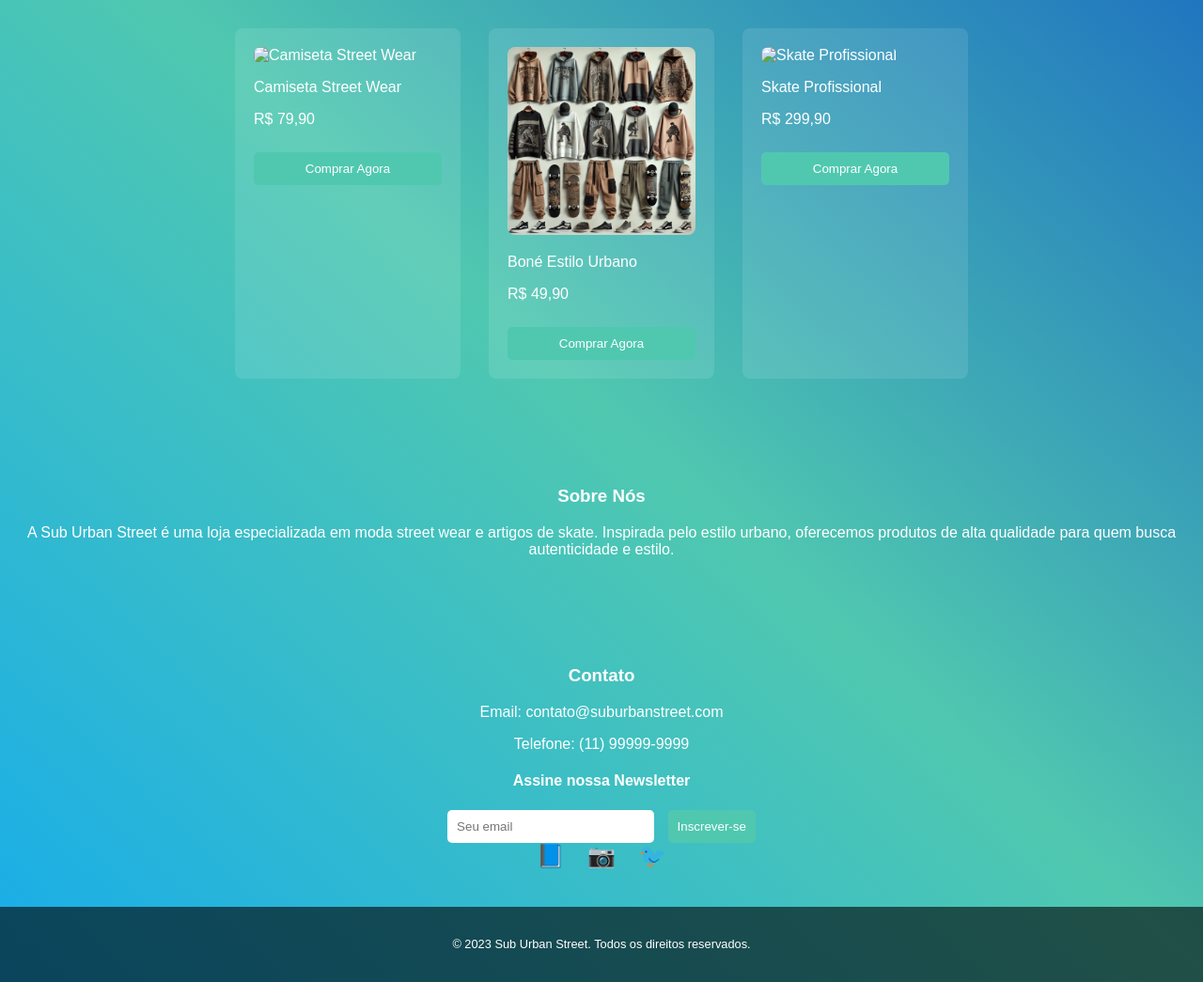
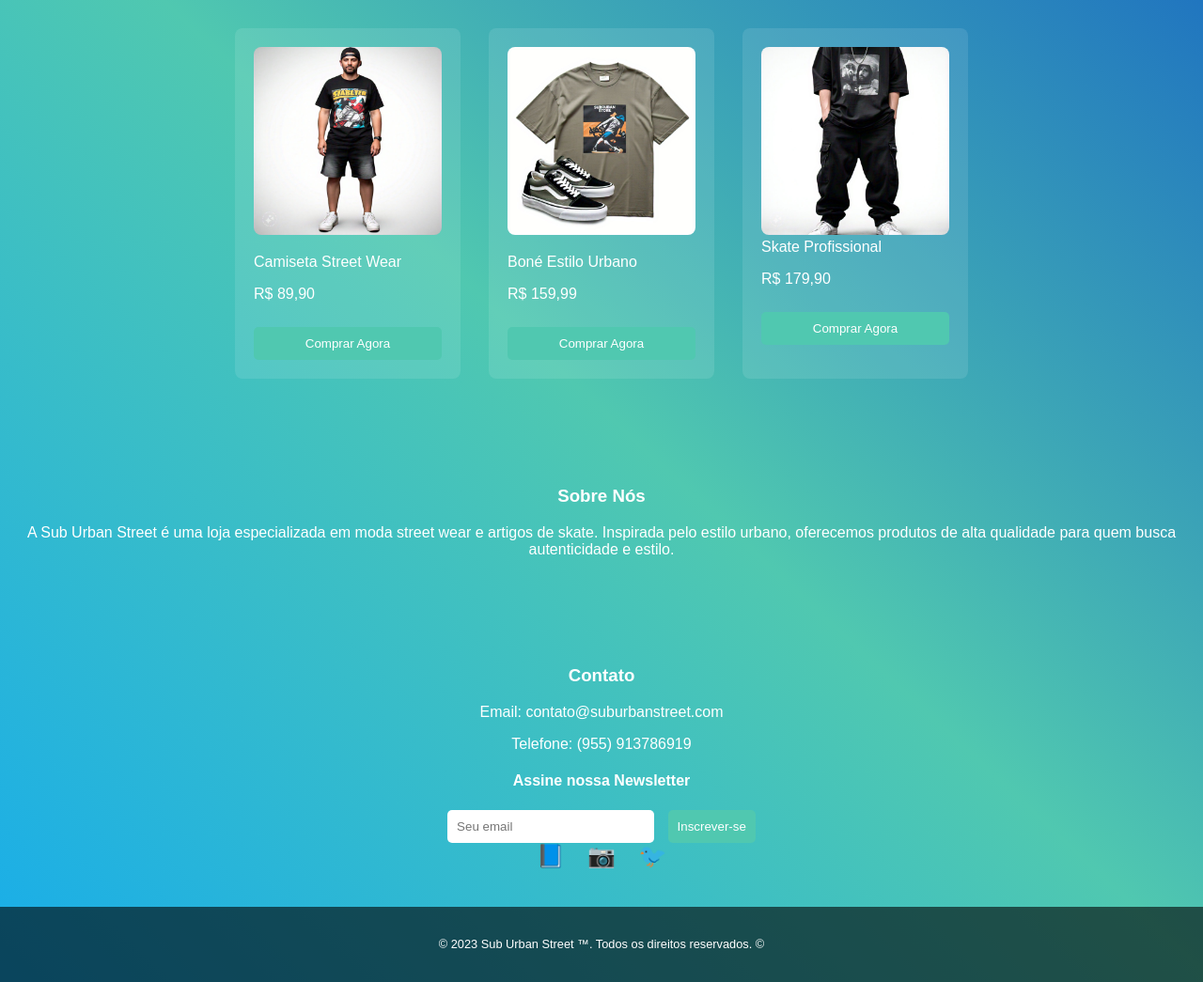
Before and after one commit to LucasGClaro/SubUrbanStreet, a plain HTML site: page index.html in a window 1280 px wide. Shown: the part 384-1429 px from the top of the page at 94% size. Drawn offline with Linux system fonts and the light colour scheme.

Commit message:
eaaaaaaaaaa

```diff
--- a/index.html
+++ b/index.html
@@ -156,21 +156,21 @@
     <h3>Produtos em Destaque</h3>
     <div class="products">
         <div class="product">
-            <img src="link-da-imagem-1.jpg" alt="Camiseta Street Wear">
+            <img src="veio.jpg" alt="Camiseta Street Wear + Shorts">
             <p>Camiseta Street Wear</p>
-            <p>R$ 79,90</p>
+            <p>R$ 89,90</p>
             <button>Comprar Agora</button>
         </div>
         <div class="product">
-            <img src="unnamed.png" alt="Boné Estilo Urbano">
+            <img src="IMG-20241025-WA0011.jpg" alt="Kit Camiseta + Tênis">
             <p>Boné Estilo Urbano</p>
-            <p>R$ 49,90</p>
+            <p>R$ 159,99</p>
             <button>Comprar Agora</button>
         </div>
         <div class="product">
-            <img src="link-da-imagem-3.jpg" alt="Skate Profissional">
+            <img src="IMG-20241025-WA0007.jpg" alt="Calça Balão preta>
             <p>Skate Profissional</p>
-            <p>R$ 299,90</p>
+            <p>R$ 179,90</p>
             <button>Comprar Agora</button>
         </div>
     </div>
@@ -184,7 +184,7 @@
 <section class="section" id="contato">
     <h3>Contato</h3>
     <p>Email: contato@suburbanstreet.com</p>
-    <p>Telefone: (11) 99999-9999</p>
+    <p>Telefone: (955) 913786919</p>
     <div class="newsletter">
         <h4>Assine nossa Newsletter</h4>
         <input type="email" placeholder="Seu email" />
@@ -193,12 +193,12 @@
     <div class="social-icons">
         <a href="https://facebook.com" target="_blank">📘</a>
         <a href="https://instagram.com" target="_blank">📷</a>
-        <a href="https://twitter.com" target="_blank">🐦</a>
+        <a href="https://x.com" target="_blank">🐦</a>
     </div>
 </section>
 
 <footer>
-    <p>&copy; 2023 Sub Urban Street. Todos os direitos reservados.</p>
+    <p>&copy; 2023 Sub Urban Street ™. Todos os direitos reservados. ©</p>
 </footer>
 
 </body>
```
Also changed, not shown: IMG-20241025-WA0007.jpg (added), IMG-20241025-WA0011.jpg (added), unnamed.png (deleted), veio.jpg (added).
